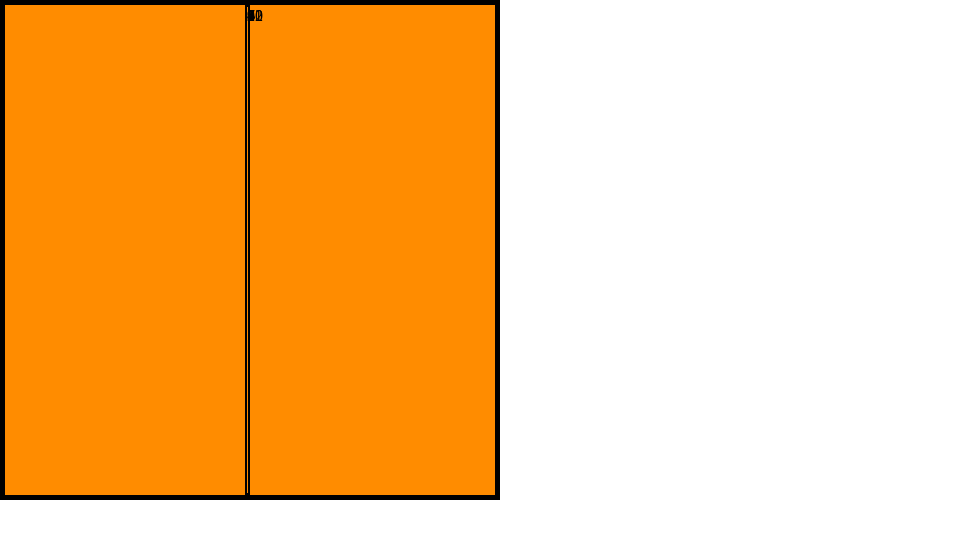
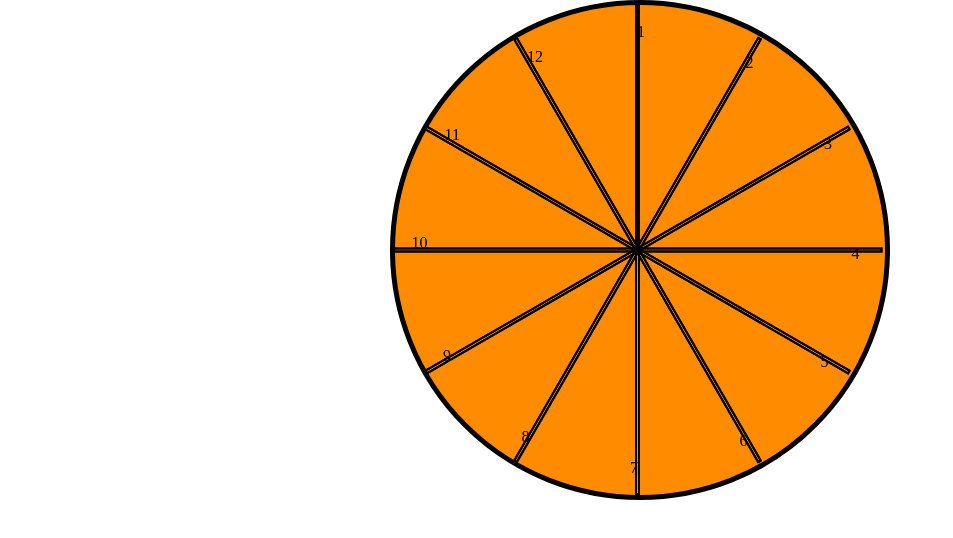
Before and after one commit to Bl1xvan/analog_clock, a plain HTML site: page index.html in a window 1280 px wide. Shown: the whole page, without its empty margins (0-953 px from the left). Drawn offline with Linux system fonts and the light colour scheme.

Commit message:
still trying to turn the hand

```diff
--- a/index.html
+++ b/index.html
@@ -10,22 +10,67 @@
 </head>
 <body>
     <div id="analog-clock">
-        <div class="number number1"><span id="one">1</span></div>
-        <div class="number number2"><span id="two">2</span></div>
-        <div class="number number3"><span id="three">3</span></div>
-        <div class="number number4"><span id="four">4</span></div>
-        <div class="number number5"><span id="five">5</span></div>
-        <div class="number number6"><span id="six">6</span></div>
-        <div class="number number7"><span id="seven">7</span></div>
-        <div class="number number8"><span id="eight">8</span></div>
-        <div class="number number9"><span id="nine">9</span></div>
-        <div class="number number10"><span id="ten">10</span></div>
-        <div class="number number11"><span id="eleven">11</span></div>
-        <div class="number number12"><span id="twelve">12</span></div>
-        <span id="1"></span>
-        <div id="pushing-circle"><div id="minute-hand"></div></div>
-
-
+        <div class="number number1">
+            <span class="hours" id="one">
+                <p class="twist">1</p>
+            </span>
+        </div>
+        <div class="number number2">
+            <span class="hours" id="two">
+                <p class="twist">2</p>
+            </span>
+        </div>
+        <div class="number number3">
+            <span class="hours" id="three">
+                <p class="twist">3</p>
+            </span>
+        </div>
+        <div class="number number4">
+            <span class="hours" id="four">
+                <p class="twist">4</p>
+            </span>
+        </div>
+        <div class="number number5">
+            <span class="hours" id="five">
+                <p class="twist">5</p>
+            </span>
+        </div>
+        <div class="number number6">
+            <span class="hours" id="six">
+                <p class="twist">6</p>
+            </span>
+        </div>
+        <div class="number number7">
+            <span class="hours" id="seven">
+                <p class="twist">7</p>
+            </span>
+        </div>
+        <div class="number number8">
+            <span class="hours" id="eight">
+                <p class="twist">8</p>
+            </span>
+        </div>
+        <div class="number number9">
+            <span class="hours" id="nine">
+                <p class="twist">9</p>
+            </span>
+        </div>
+        <div class="number number10">
+            <span class="hours" id="ten">
+                <p class="twist">10</p>
+            </span>
+        </div>
+        <div class="number number11">
+            <span class="hours" id="eleven">
+                <p class="twist">11</p>
+            </span>
+        </div>
+        <div class="number number12">
+            <span class="hours" id="twelve">
+                <p class="twist">12</p>
+            </span>
+        </div>
+        <div id="minute-hand"></div>
     </div>
 </body>
 </html>
--- a/script.js
+++ b/script.js
@@ -1,6 +1,8 @@
-const hours = Array.from(document.querySelectorAll('[data-hour]'));
+const numbers = Array.from(document.querySelectorAll(".number"));
+const twist = Array.from(document.querySelectorAll(".twist"));
 
-for(let i = 0; i<hours.length; i++){
-    let x = 30 * i;
-    console.log(x);
+for(let n in numbers){
+    let x = 30 * n;
+    numbers[n].style.transform = `rotate(`+x+`deg)`;
+    twist[n].style.transform = `rotate(-`+x+`deg)`;
 }
--- a/styles/styles.scss
+++ b/styles/styles.scss
@@ -3,23 +3,44 @@
 }
 body{
     margin: 0;
+    height: 100vh;
+    width: 100vw;
 }
 
-#analog-clock{
+#analog-clock {
+    margin: auto;
     height: 500px;
     width: 500px;
     display: block;
-    background-color:darkorange;
+    background-color: darkorange;
+    position: relative;
+    border-radius: 50%;
     border: 5px solid black;
-    position: relative;
+  }
 
-}
-
-.number{
+  .number {
     display: block;
     position: absolute;
-    height: 250px;
+    height: 100%;
     width: 5px;
     border: 2px, solid, black;
     right: 50%;
-}
+  }
+
+  .hours{
+      position: relative;
+  }
+
+  .twist{
+      position: absolute;
+      top: 0;
+  }
+
+  #minute-hand{
+      position: absolute;
+      transform: rotateX(3.15rad);
+      right: 50%;
+      height: 50%;
+      width: 3px;
+      background-color: black;
+  }
```
Also changed, not shown: styles/styles.css, 1 other file.
